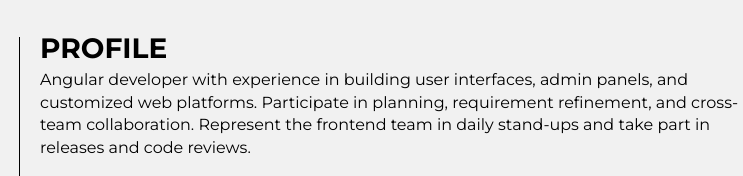
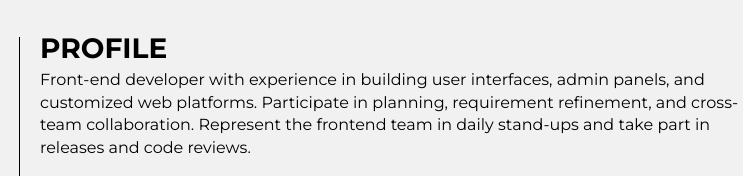
Before and after one commit to nick-konstantinov/CV, a website: page src/index.html in a window 1280 px wide. Shown: the part 288-464 px from the top of the page, 401-1144 px from the left. Drawn offline with Linux system fonts and the light colour scheme.

Commit message:
docs: update profile title to Front-end developer

```diff
--- a/src/index.html
+++ b/src/index.html
@@ -335,7 +335,7 @@
               Profile
             </h3>
             <p class="profile__text" data-lang="profile-text">
-              Angular developer with experience in building user interfaces, admin panels, and customized web platforms. Participate in planning, requirement refinement, and cross-team collaboration. Represent the frontend team in daily stand-ups and take part in releases and code reviews.
+              Front-end developer with experience in building user interfaces, admin panels, and customized web platforms. Participate in planning, requirement refinement, and cross-team collaboration. Represent the frontend team in daily stand-ups and take part in releases and code reviews.
             </p>
           </article>
 
--- a/src/js/lang.js
+++ b/src/js/lang.js
@@ -139,8 +139,8 @@
     ru: 'Профиль',
   },
   'profile-text': {
-    en: 'Angular developer with experience in building user interfaces, admin panels, and customized web platforms. Participate in planning, requirement refinement, and cross-team collaboration. Represent the frontend team in daily stand-ups and take part in releases and code reviews.',
-    ru: 'Angular-разработчик с опытом создания интерфейсов, админ-панелей и кастомизации веб-платформ. Участвую в планировании, проработке требований и взаимодействии между командами. Представляю фронтенд на дейликах, участвую в релизах и код-ревью.',
+    en: 'Front-end developer with experience in building user interfaces, admin panels, and customized web platforms. Participate in planning, requirement refinement, and cross-team collaboration. Represent the frontend team in daily stand-ups and take part in releases and code reviews.',
+    ru: 'Front-end разработчик с опытом создания интерфейсов, админ-панелей и кастомизации веб-платформ. Участвую в планировании, проработке требований и взаимодействии между командами. Представляю фронтенд на дейликах, участвую в релизах и код-ревью.',
   },
   'detailed-title-key-achievements': {
     en: 'Key achievements',
```
